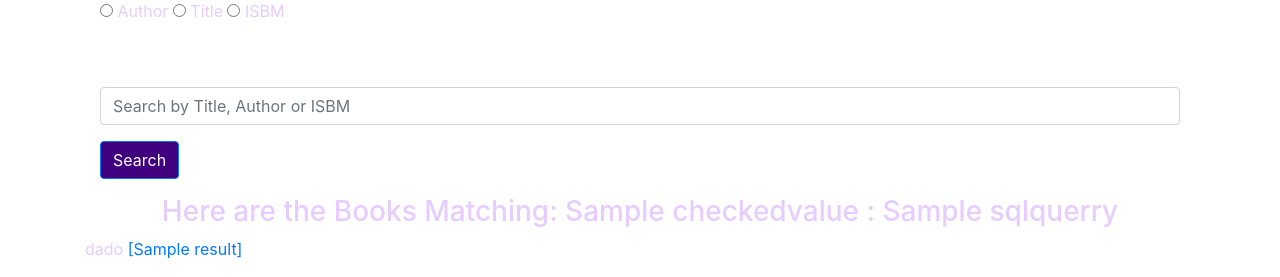
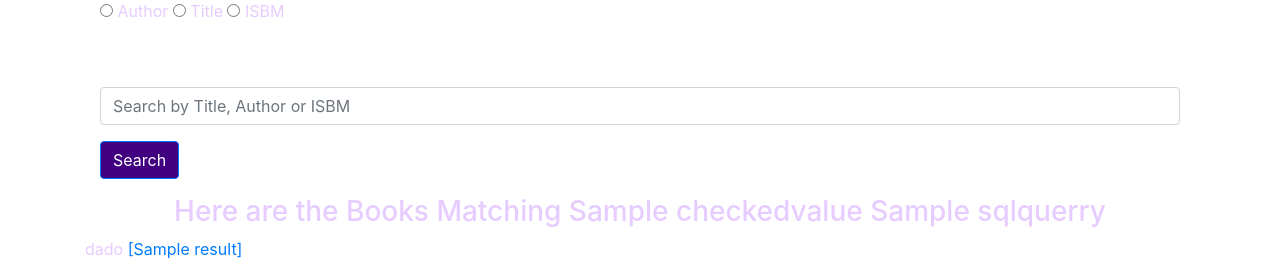
Before and after one commit to gracebcorrea/BOOKS, a Flask app: template Templates/search.html in a window 1280 px wide. Shown: the part 205-482 px from the top of the page. Run offline with Flask 2, Linux system fonts and the light colour scheme; the template is opened without the code that fills it: most values are stand-ins (such as "Sample title", 1, 10 or a date in 2020); parts of the project's set-up code (start-up, migrations or seed data) failed here and were passed over; some libraries are stand-ins or nearby versions.

Commit message:
Update search.html

```diff
--- a/Templates/search.html
+++ b/Templates/search.html
@@ -41,7 +41,7 @@ ISBM, or author name, your search page should find matches for those as well! --
   </div>
 </form>
 <!--search results-->
-<h3 sytle= "padding : 10px">Here are the Books Matching: {{checkedvalue}} : {{SQLquerry}} </h3>
+<h3 sytle= "padding : 10px">Here are the Books Matching {{checkedvalue}}  {{SQLquerry}} </h3>
 
 <table style="width:100%" class="table" >
       <tr>
```
